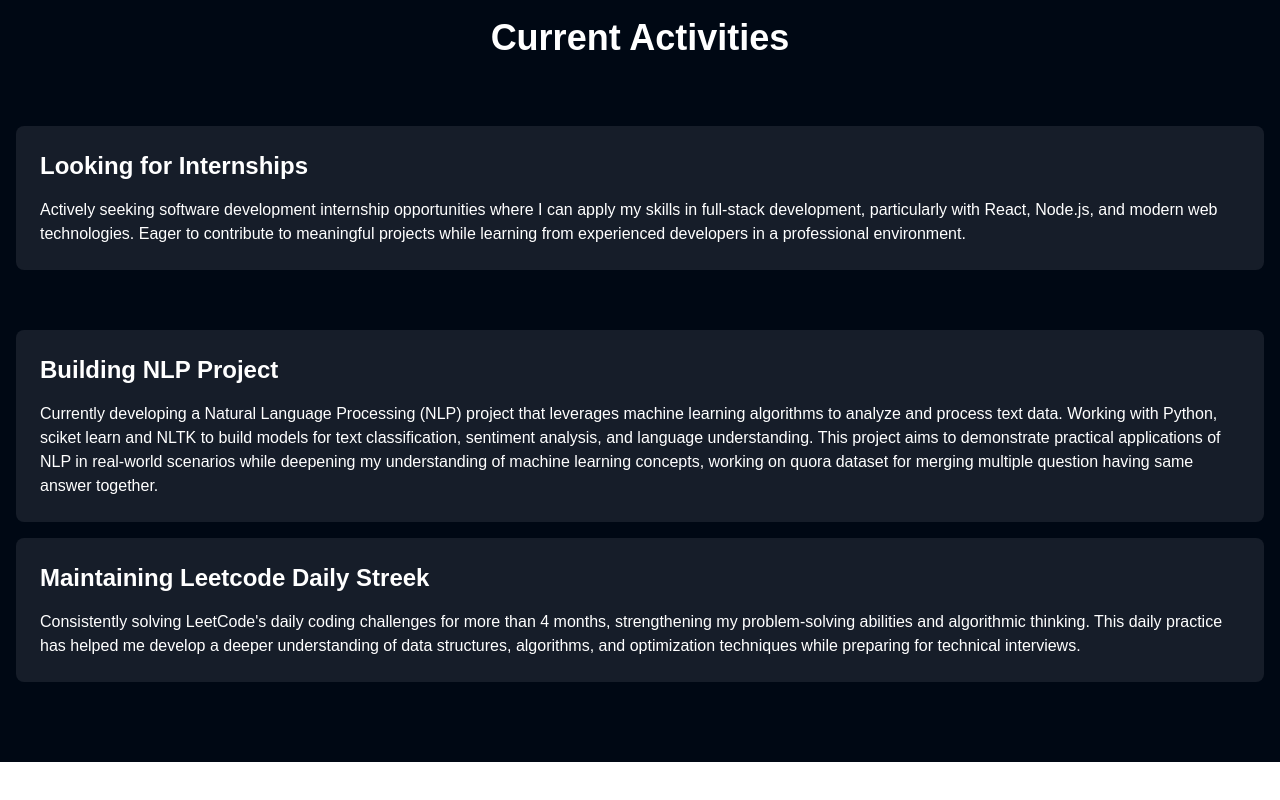
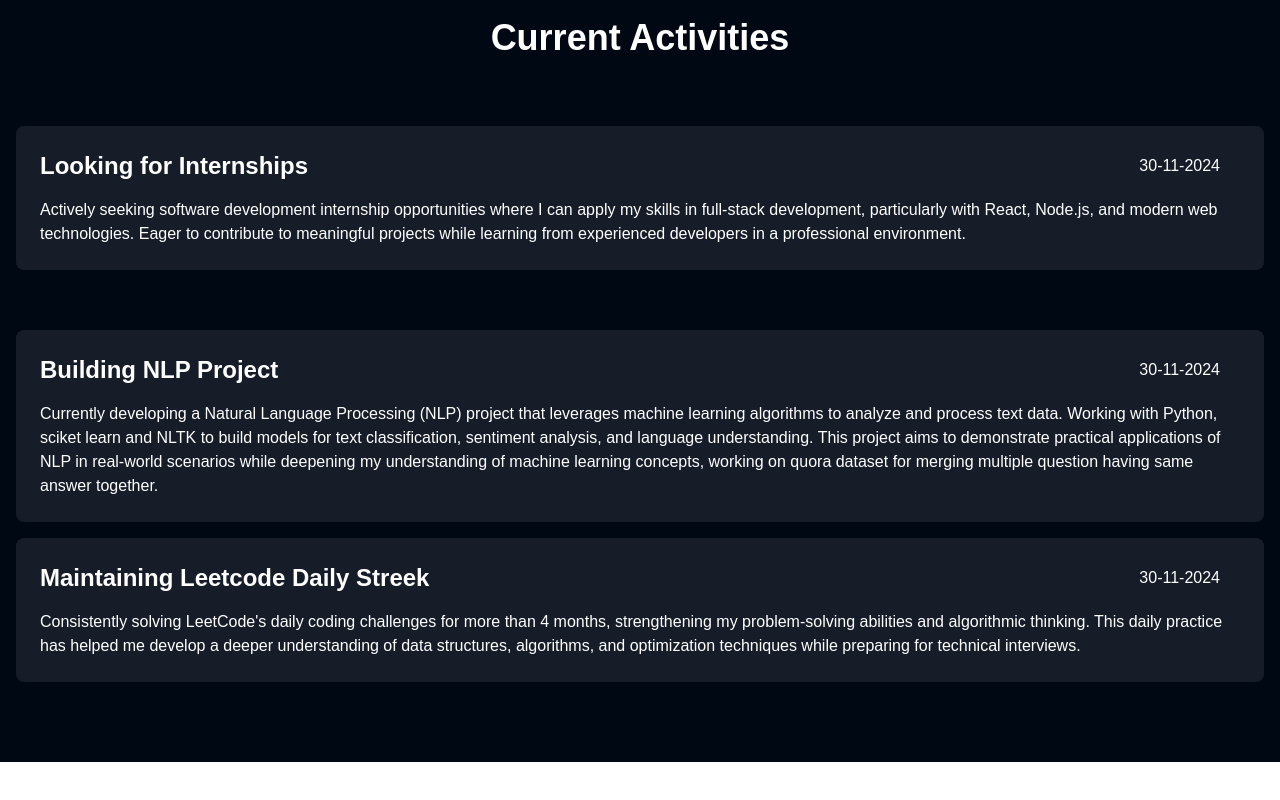
Before and after one commit to karangupta982/karan-Studious, a React (Create React App) app: page /activity in a window 1280 px wide. Shown: the part 2096-2896 px from the top of the page. Built offline with nearby package versions, Linux system fonts and the light colour scheme.

Commit message:
updated project

```diff
--- a/src/components/Activity.jsx
+++ b/src/components/Activity.jsx
@@ -126,12 +126,12 @@ const Activity = () => {
                 >
                     <div className="flex items-center gap-4 mb-6">
                     {profile.icon}
-                    <h3 className="text-2xl font-semibold">{profile.platform}</h3>
+                    <h3 className="text-2xl font-semibold overflow-visible">{profile.platform}</h3>
                     </div>
                     <div className="grid grid-cols-3 gap-4">
                     {Object.entries(profile.stats).map(([key, value]) => (
                         <div key={key} className="text-center">
-                        <div className="text-2xl font-bold text-blue-500">{value}</div>
+                        <div className="text-2xl font-bold text-blue-500 overflow-visible">{value}</div>
                         <div className="text-sm text-gray-400">{key}</div>
                         </div>
                     ))}
@@ -154,7 +154,10 @@ const Activity = () => {
                 whileInView={{ opacity: 1, y: 20 }}
                 className="bg-richblack-800 p-6 rounded-lg "
             >
-                <h3 className="text-2xl font-semibold mb-4">Looking for Internships</h3>
+                <div className='flex justify-between'>
+                  <h3 className="text-2xl font-semibold mb-4 overflow-visible">Looking for Internships</h3>
+                  <p className='mr-5 mt-1'>30-11-2024</p>
+                </div>
                 <p className="text-gray-300">
                     Actively seeking software development internship opportunities where I can apply my skills in full-stack development, particularly with React, Node.js, and modern web technologies. Eager to contribute to meaningful projects while learning from experienced developers in a professional environment.
                 </p>
@@ -167,7 +170,11 @@ const Activity = () => {
                     whileInView={{ opacity: 1, y: 0 }}
                     className="bg-richblack-800 p-6 rounded-lg"
                 >
-                    <h3 className="text-2xl font-semibold mb-4">Building NLP Project</h3>
+
+                    <div className='flex justify-between'>
+                      <h3 className="text-2xl font-semibold mb-4 overflow-visible">Building NLP Project</h3>
+                      <p className='mr-5 mt-1'>30-11-2024</p>
+                    </div>
                     <p className="text-gray-300">
         Currently developing a Natural Language Processing (NLP) project that leverages machine learning algorithms to analyze and process text data. Working with Python, sciket learn and NLTK to build models for text classification, sentiment analysis, and language understanding. This project aims to demonstrate practical applications of NLP in real-world scenarios while deepening my understanding of machine learning concepts, working on quora dataset for merging multiple question having same answer together.
                     </p>
@@ -180,7 +187,10 @@ const Activity = () => {
                     whileInView={{ opacity: 1, y: 0 }}
                     className="bg-richblack-800 p-6 rounded-lg"
                 >
-                    <h3 className="text-2xl font-semibold mb-4">Maintaining Leetcode Daily Streek</h3>
+                    <div className='flex justify-between'>
+                      <h3 className="text-2xl font-semibold mb-4 overflow-visible">Maintaining Leetcode Daily Streek</h3>
+                      <p className='mr-5 mt-1'>30-11-2024</p>
+                    </div>
                     <p className="text-gray-300">
                     Consistently solving LeetCode's daily coding challenges for more than 4 months, strengthening my problem-solving abilities and algorithmic thinking. This daily practice has helped me develop a deeper understanding of data structures, algorithms, and optimization techniques while preparing for technical interviews.
                     </p>
--- a/src/components/RecentWork.jsx
+++ b/src/components/RecentWork.jsx
@@ -148,7 +148,7 @@ const RecentWork = () => {
 
 
                 <div className="p-6">
-                    <h3 className="text-2xl font-bold mb-4">{project.title}</h3>
+                    <h3 className="text-2xl font-bold mb-4 overflow-visible">{project.title}</h3>
                     <p className="text-gray-400 mb-4">{project.description}</p>
 
 
```
